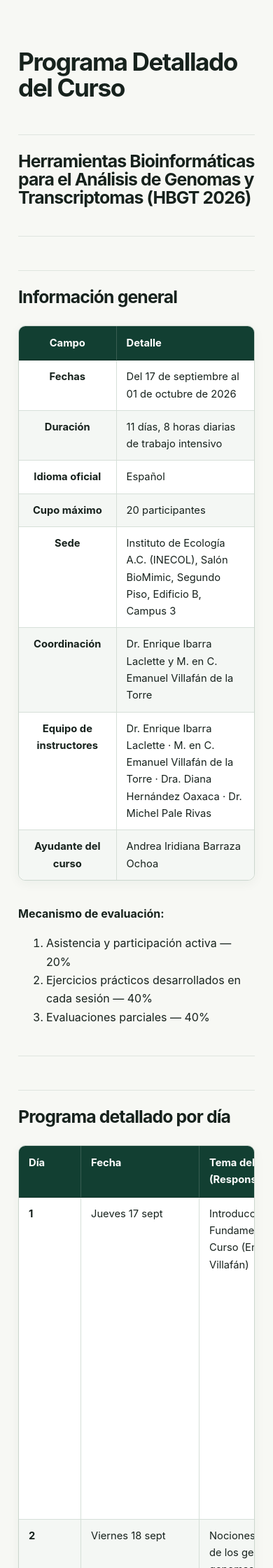
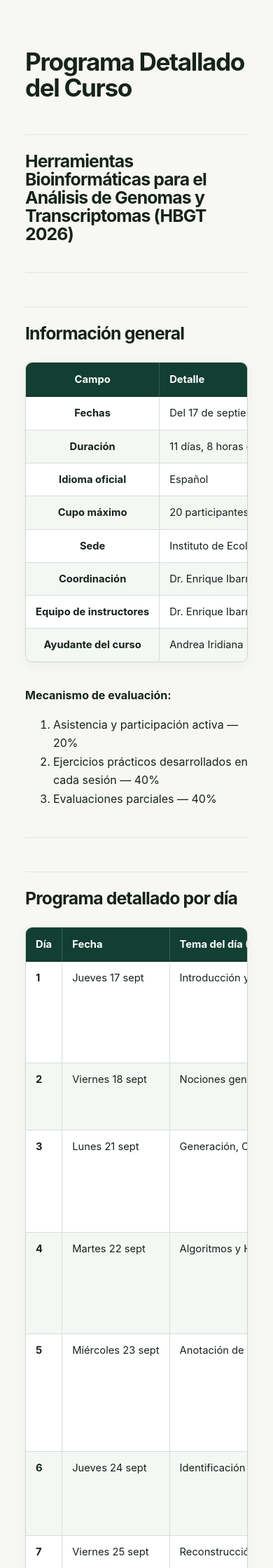
Before and after one commit to vitoem/HBGT_2026, a Jekyll site: the page built from docs/programa.md, in a window 390 px wide. Shown: the top 2240 px of the page at 70% size. Built offline with Jekyll 4.4.1, drawn with Linux system fonts in a browser that asks for light colours.

Commit message:
Delete responsive CSS for program page
Removed responsive styles for program page.

```diff
--- a/docs/assets/css/custom.css
+++ b/docs/assets/css/custom.css
@@ -456,32 +456,3 @@ h2 { font-size:clamp(2rem,4vw,3.2rem); line-height:1.05; letter-spacing:-.035em;
 .program-page td li {
   margin-bottom: 0.25rem;
 }
-
-
-/* ---------------------------------------------------------
-   RESPONSIVE
-   --------------------------------------------------------- */
-
-@media (max-width: 800px) {
-
-  .program-page .wrapper {
-    padding-left: 18px;
-    padding-right: 18px;
-  }
-
-  .program-page table {
-    display: block;
-    overflow-x: auto;
-    white-space: normal;
-  }
-
-  .program-page table th,
-  .program-page table td {
-    min-width: 140px;
-  }
-
-  .program-page table th:first-child,
-  .program-page table td:first-child {
-    min-width: 60px;
-  }
-}
```
